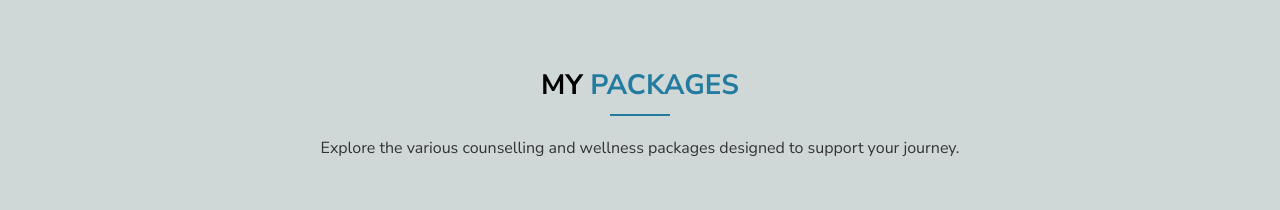
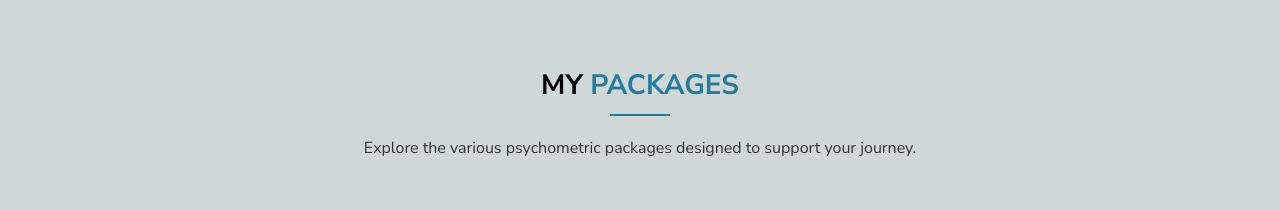
Before and after one commit to darrenpatricknelson/AniqaJohnson, a React (Create React App) app: page / in a window 1280 px wide. Shown: the part 1780-1990 px from the top of the page. Built offline with nearby package versions, Linux system fonts and the light colour scheme.

Commit message:
RE: Update to the packages component

```diff
--- a/src/components/Packages.js
+++ b/src/components/Packages.js
@@ -74,8 +74,8 @@ const Packages = () => {
         </h3>
         <div className="space-border"></div>
         <p className="packages-description">
-          Explore the various counselling and wellness packages designed to
-          support your journey.
+          Explore the various psychometric packages designed to support your
+          journey.
         </p>
       </div>
       <div className="packages-grid">
```
